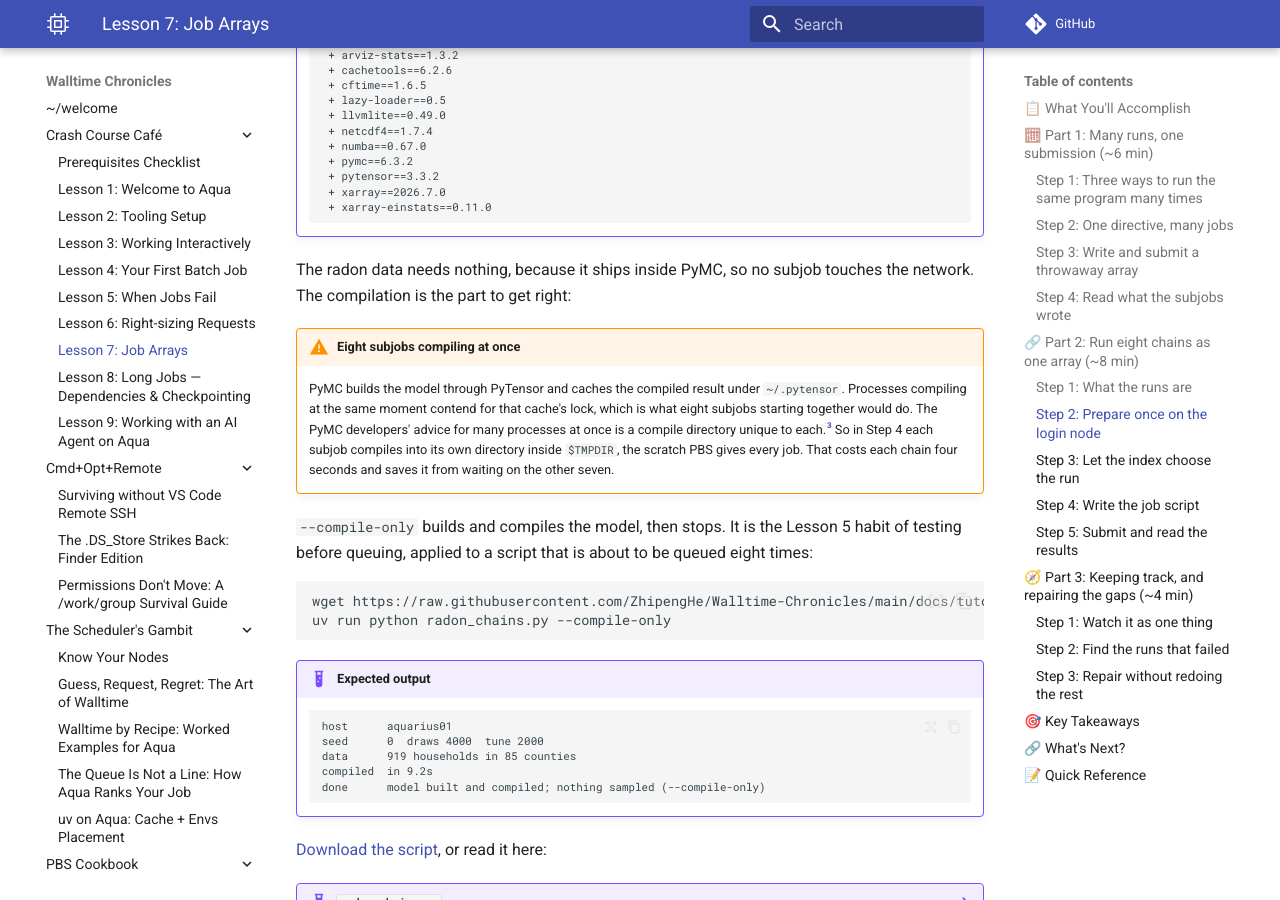
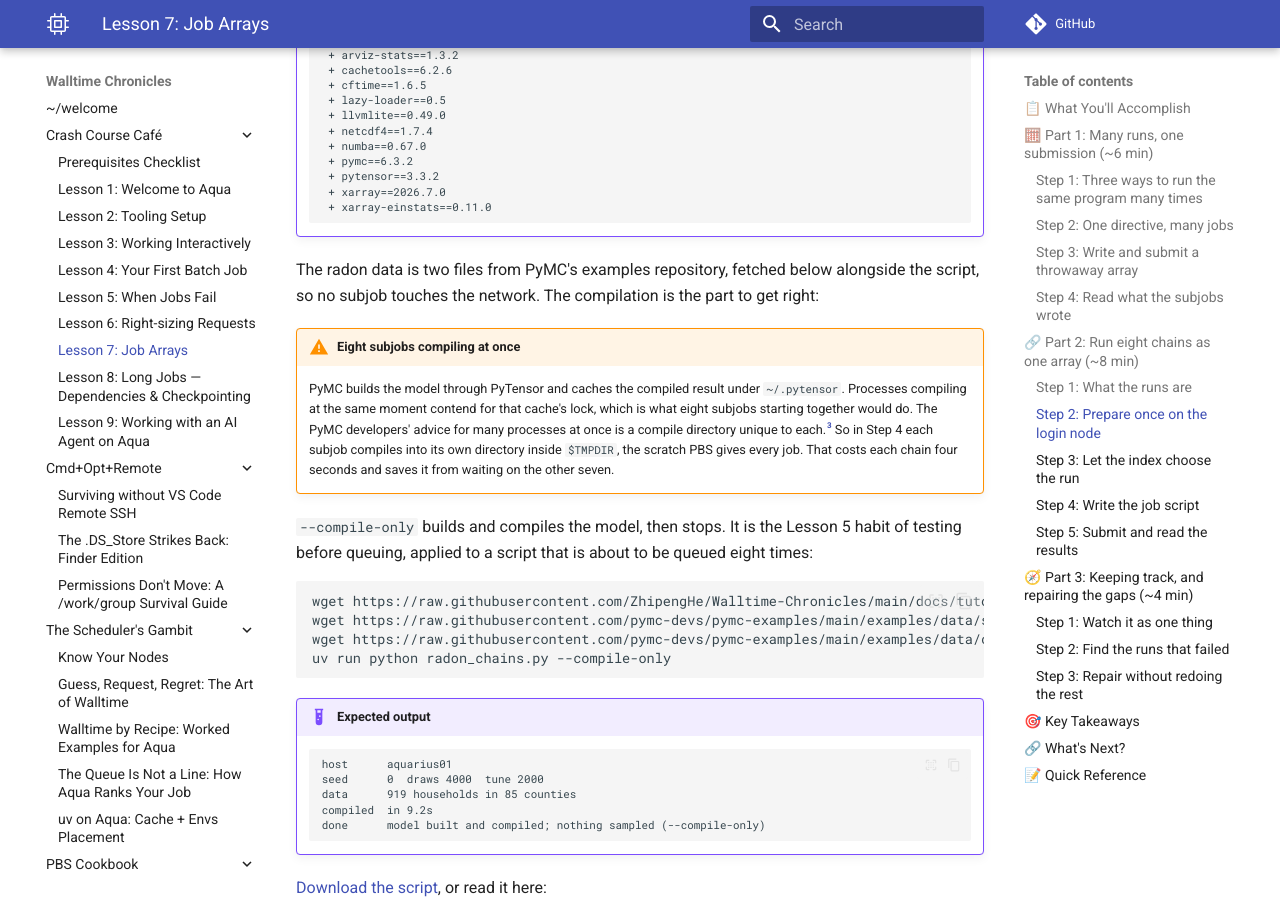
Before and after one commit to ZhipengHe/Walltime-Chronicles, an MkDocs documentation site: the page built from docs/tutorials/lesson-7.md, in a window 1280 px wide and 900 px high, scrolled down 6552 px. Built offline with MkDocs 1.6.1 and Material for MkDocs 9.7.7, drawn with Linux system fonts in a browser that asks for light colours; comment, search, counter and statistics services are not loaded; some of the changed text lies outside the part shown.

Commit message:
docs(tutorials): fetch the radon data before the array and write each chain into place
PyMC 6.3.2's get_data downloads from GitHub on every call, so each subjob
was fetching the two data files at run time while the page said none of
them touched the network. Lesson 7 now downloads srrs2.dat and cty.dat on
the login node next to the script, and radon_chains.py reads them from the
working directory.

The script also writes the NetCDF chain to a temporary name and renames it
into place, so a chain file exists only once it is complete and the
resubmission guard and gap loop can trust its presence.

Co-Authored-By: Claude Fable 5.1 <noreply@anthropic.com>

````diff
--- a/docs/tutorials/lesson-7.md
+++ b/docs/tutorials/lesson-7.md
@@ -268,7 +268,7 @@ uv add pymc arviz netcdf4
      + xarray-einstats==0.11.0
     ```
 
-The radon data needs nothing, because it ships inside PyMC, so no subjob touches the network. The compilation is the part to get right:
+The radon data is two files from PyMC's examples repository, fetched below alongside the script, so no subjob touches the network. The compilation is the part to get right:
 
 !!! warning "Eight subjobs compiling at once"
     PyMC builds the model through PyTensor and caches the compiled result under `~/.pytensor`. Processes compiling at the same moment contend for that cache's lock, which is what eight subjobs starting together would do. The PyMC developers' advice for many processes at once is a compile directory unique to each.[^3] So in Step 4 each subjob compiles into its own directory inside `$TMPDIR`, the scratch PBS gives every job. That costs each chain four seconds and saves it from waiting on the other seven.
@@ -277,6 +277,8 @@ The radon data needs nothing, because it ships inside PyMC, so no subjob touches
 
 ```bash
 wget https://raw.githubusercontent.com/ZhipengHe/Walltime-Chronicles/main/docs/tutorials/scripts/radon_chains.py
+wget https://raw.githubusercontent.com/pymc-devs/pymc-examples/main/examples/data/srrs2.dat
+wget https://raw.githubusercontent.com/pymc-devs/pymc-examples/main/examples/data/cty.dat
 uv run python radon_chains.py --compile-only
 ```
 
@@ -464,7 +466,7 @@ qdel '12345679[3]'     # just the third chain
 
 ### Step 2: Find the runs that failed
 
-One index, one file, so the failures are the gaps. Ask over the same range the `-J` line used:
+One index, one file, so the failures are the gaps. The script writes a chain under its final name only once it is complete, so a file that exists is a finished chain. Ask over the same range the `-J` line used:
 
 ```bash
 for i in $(seq 1 8); do [ -f "chains/chain_$i.nc" ] || echo "missing $i"; done
--- a/docs/tutorials/scripts/radon_chains.py
+++ b/docs/tutorials/scripts/radon_chains.py
@@ -2,7 +2,8 @@
 
 The model is the varying-intercept model from PyMC's primer on multilevel
 modelling, fitted to radon measurements from 919 households across 85
-Minnesota counties (Gelman and Hill, 2006). The data ships with PyMC.
+Minnesota counties (Gelman and Hill, 2006). The data is the primer's two
+files, srrs2.dat and cty.dat, read from the working directory.
 
 One run is one chain. Its knobs map to what a job asks PBS for: draws and
 tune to walltime, the seed to which chain this is. Several chains, each from
@@ -51,13 +52,12 @@ def load_radon():
     """Return (log_radon, floor, county index, county names) for Minnesota, as the primer prepares them."""
     import numpy as np
     import pandas as pd
-    import pymc as pm
 
-    srrs2 = pd.read_csv(pm.get_data("srrs2.dat"))
+    srrs2 = pd.read_csv("srrs2.dat")
     srrs2.columns = srrs2.columns.map(str.strip)
     srrs_mn = srrs2[srrs2.state == "MN"].copy()
 
-    cty = pd.read_csv(pm.get_data("cty.dat"))
+    cty = pd.read_csv("cty.dat")
     cty_mn = cty[cty.st == "MN"].copy()
     cty_mn["fips"] = 1000 * cty_mn.stfips + cty_mn.ctfips
 
@@ -134,7 +134,11 @@ def main():
     out_dir = os.path.dirname(args.out)
     if out_dir:
         os.makedirs(out_dir, exist_ok=True)
-    idata.to_netcdf(args.out)
+    # The chain appears under its final name only once it is fully written,
+    # so a job that tests for the file before redoing the run can trust it.
+    partial = args.out + ".partial"
+    idata.to_netcdf(partial)
+    os.replace(partial, args.out)
 
     divergences = int(idata.sample_stats["diverging"].sum())
     elapsed = time.time() - started
````
